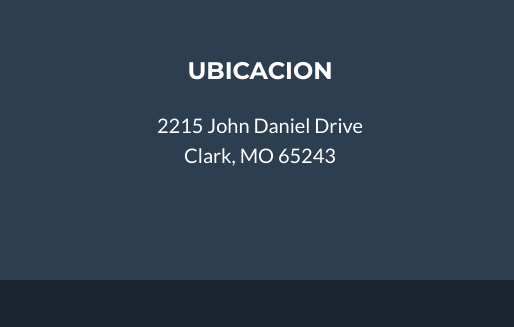
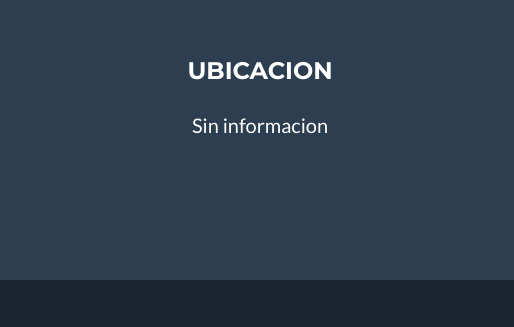
Before and after one commit to MaFa28/MaFa28.github.io, a plain HTML site: page index.html in a window 1280 px wide. Shown: the part 3150-3477 px from the top of the page, 0-514 px from the left. Drawn offline with nearby package versions, Linux system fonts and the light colour scheme.

Commit message:
modificando html

```diff
--- a/index.html
+++ b/index.html
@@ -225,9 +225,9 @@
                     <div class="col-lg-4 mb-5 mb-lg-0">
                         <h4 class="text-uppercase mb-4">Ubicacion</h4>
                         <p class="lead mb-0">
-                            2215 John Daniel Drive
+                            Sin informacion
                             <br />
-                            Clark, MO 65243
+
                         </p>
                     </div>
                     <!-- Footer Social Icons-->
```
